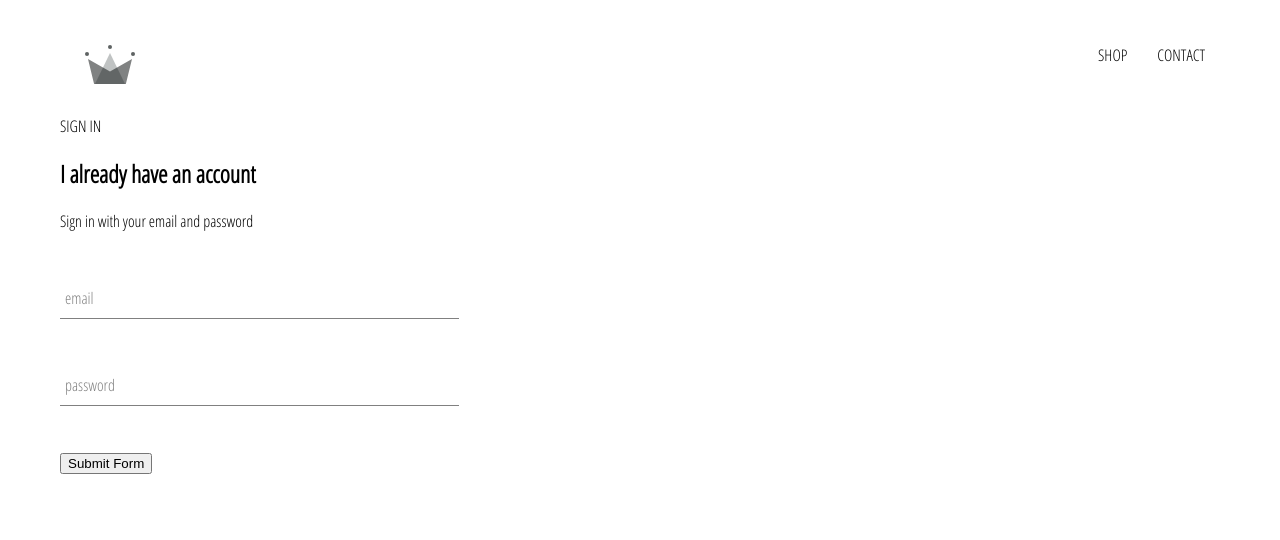
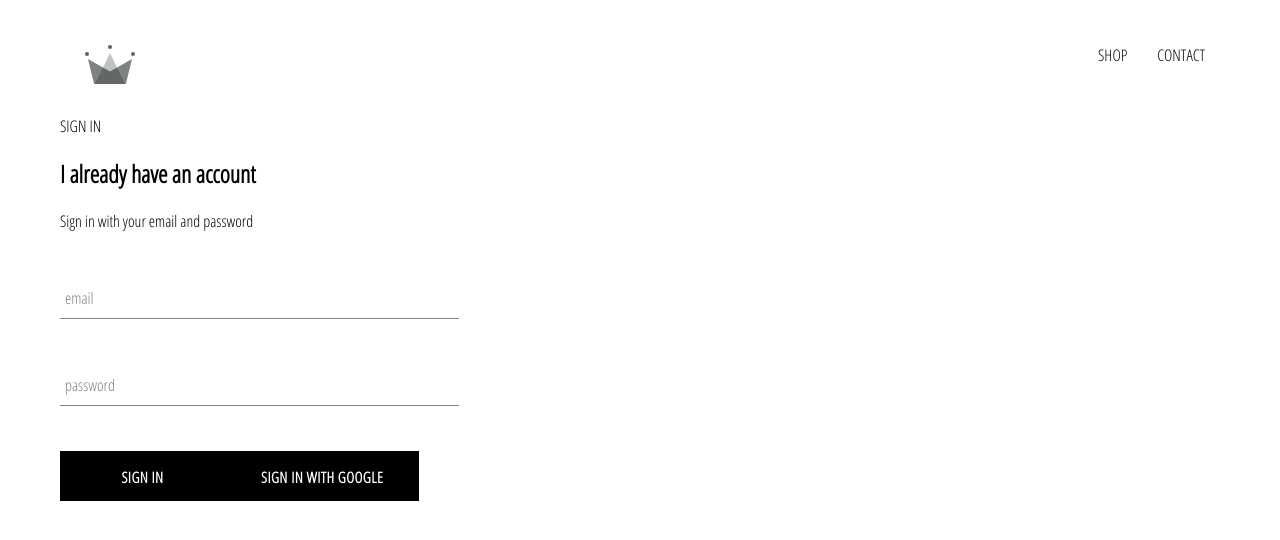
Before and after one commit to therealnospoon/crwn-clothing, a React (Create React App) app: page /signin in a window 1280 px wide. Shown: the top 540 px of the page. Built offline with nearby package versions, Linux system fonts and the light colour scheme.

Commit message:
Just set up firebase and signin with Google authentication functionality

```diff
--- a/package.json
+++ b/package.json
@@ -3,6 +3,7 @@
   "version": "0.1.0",
   "private": true,
   "dependencies": {
+    "firebase": "^7.2.3",
     "node-sass": "^4.13.0",
     "react": "^16.11.0",
     "react-dom": "^16.11.0",
--- /dev/null
+++ b/src/components/custom-button/custom-button.component.jsx
@@ -0,0 +1,11 @@
+import React from 'react';
+
+import './custom-button.styles.scss';
+
+const CustomButton = ({ children, ...otherProps }) => (
+    <button className="custom-button" {...otherProps}>
+        {children}
+    </button>
+)
+
+export default CustomButton;
--- /dev/null
+++ b/src/components/custom-button/custom-button.styles.scss
@@ -0,0 +1,22 @@
+.custom-button {
+    min-width: 165px;
+    width: auto;
+    height: 50px;
+    letter-spacing: 0.5px;
+    line-height: 50px;
+    padding: 0 35px 0 35px;
+    font-size: 15px;
+    background-color: black;
+    color: white;
+    text-transform: uppercase;
+    font-family: 'Open Sans Condensed';
+    font-weight: bolder;
+    border: 1px solid transparent;
+    cursor: pointer;
+
+    &:hover {
+      background-color: white;
+      color: black;
+      border: 1px solid black;
+    }
+  }
--- a/src/components/sign-in/sign-in.component.jsx
+++ b/src/components/sign-in/sign-in.component.jsx
@@ -1,6 +1,8 @@
 import React from "react";
 
 import FormInput from '../form-input/form-input.component';
+import CustomButton from '../custom-button/custom-button.component';
+import { signInWithGoogle } from '../../firebase/firebase.utils';
 
 import "./sign-in.styles.scss";
 
@@ -49,7 +51,10 @@
             handleChange={this.handleChange}
             required
           />
-          <input type="submit" value="Submit Form"></input>
+          <CustomButton type="submit">SIGN IN</CustomButton>
+          <CustomButton onClick={signInWithGoogle}>
+            {' '}Sign in with Google{' '}
+          </CustomButton>
         </form>
       </div>
     );
--- a/src/components/sign-in/sign-in.styles.scss
+++ b/src/components/sign-in/sign-in.styles.scss
@@ -1,3 +1,9 @@
 .sign-in {
     width: 30vw;
+    display: flex;
+    flex-direction: column;
+
+    .title {
+        margin: 10px 0;
+    }
 }
--- /dev/null
+++ b/src/firebase/firebase.utils.js
@@ -0,0 +1,25 @@
+import firebase from 'firebase/app';
+import 'firebase/firestore';
+import 'firebase/auth';
+
+const config = {
+    apiKey: "AIzaSyDlxe_ix8fzwfaoCgJEXHK_Vk_Q19sKF3U",
+    authDomain: "crwn-db-d22ba.firebaseapp.com",
+    databaseURL: "https://crwn-db-d22ba.firebaseio.com",
+    projectId: "crwn-db-d22ba",
+    storageBucket: "crwn-db-d22ba.appspot.com",
+    messagingSenderId: "826505678786",
+    appId: "1:826505678786:web:5683ef4865fc3778f9d05b",
+    measurementId: "G-5BRWWY54WL"
+};
+
+firebase.initializeApp(config);
+
+export const auth = firebase.auth();
+export const firestore = firebase.firestore();
+
+const provider = new firebase.auth.GoogleAuthProvider();
+provider.setCustomParameters({ prompt: 'select_account'});
+export const signInWithGoogle = () => auth.signInWithPopup(provider);
+
+export default firebase;
```
Also changed, not shown: 1 other file (tests, documents, lock files or other folders).
